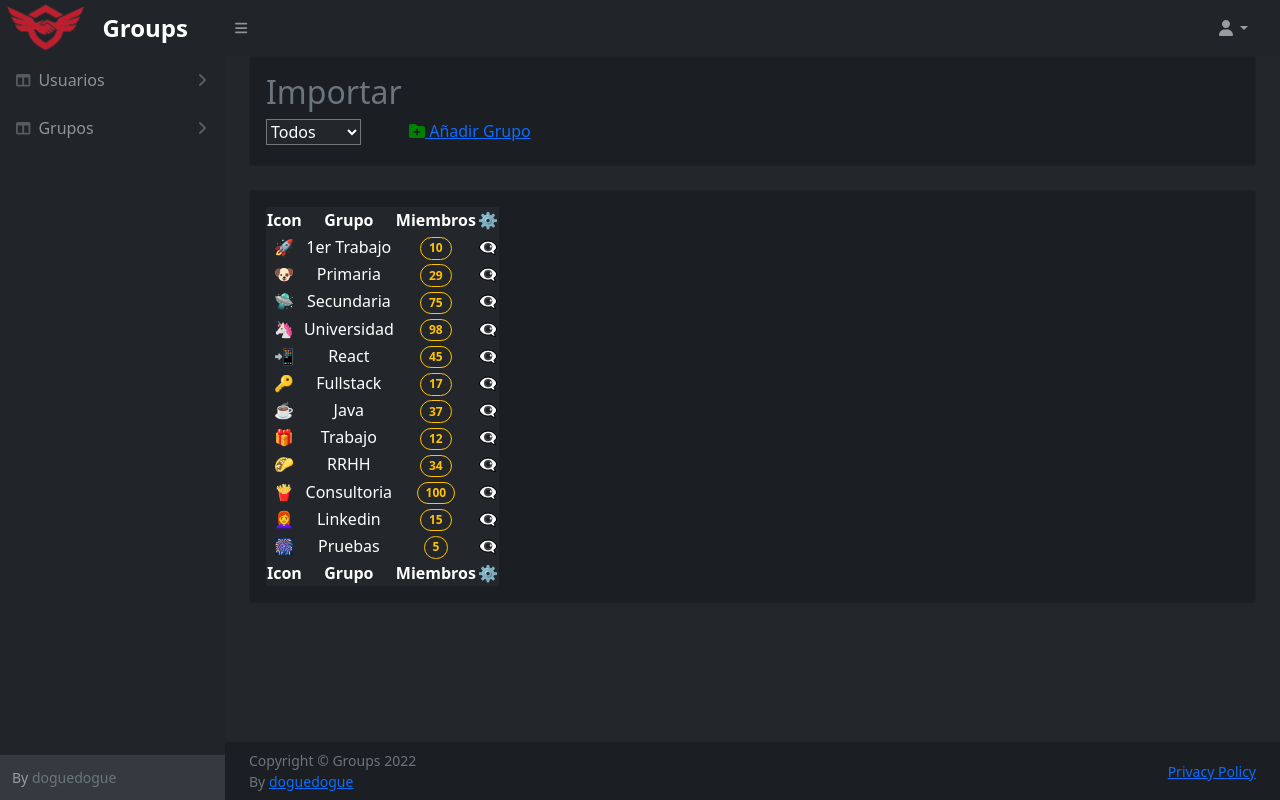
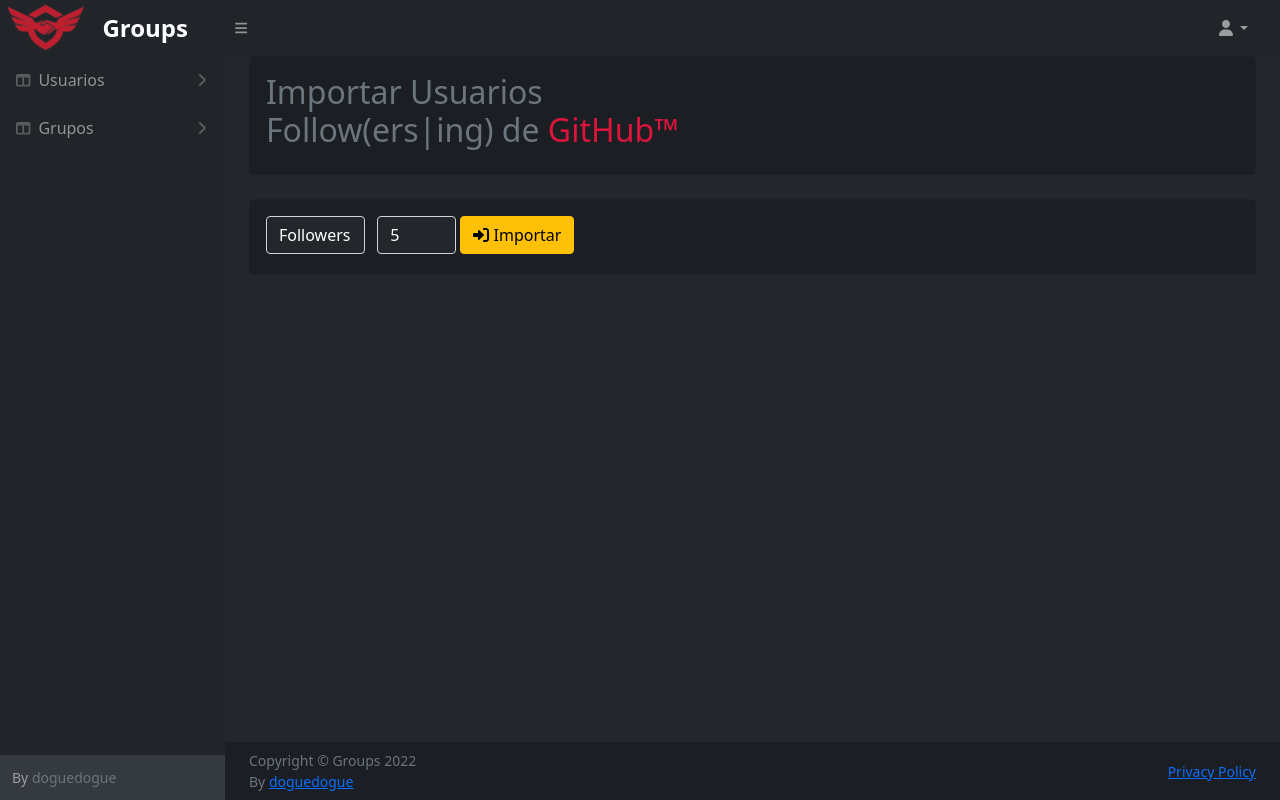
Before and after one commit to doguedogue/groups, a PHP site: page /importar.php in a window 1280 px wide. Run offline with PHP 8.4, Linux system fonts and the light colour scheme; some libraries are stand-ins or nearby versions.

Commit message:
add buttons and start import

```diff
--- a/importar.php
+++ b/importar.php
@@ -74,115 +74,36 @@
                     <div class="container-fluid px-4">
                         <div class="card mb-4">
                             <div class="card-body">
-                                <h2>Importar</h2>
-                                <ol class="breadcrumb mb-1">
-                                    <li class="breadcrumb-item">
-                                        <select class="combo-dark" name="search" id="search">
-                                            <option value="1" active>Todos</option>
-                                            <option value="2">Followers</option>
-                                            <option value="3">Following</option>
-                                        </select>
-                                    </li>
-                                    <li class="breadcrumb-item px-5"><a href="grupos.php"><i class="fas fa-folder-plus" style="color:green"></i>&nbsp;Añadir Grupo</a></li>
-                                </ol>
+                                <h2>Importar Usuarios <br>Follow(ers|ing) de <span style="color:crimson;">GitHub&trade;</span></h2>
                             </div>
                         </div>
                         <div class="card mb-4">
                             <div class="card-body">
-                                <table id="datatablesSimple">
-                                    <thead>
-                                        <tr>
-                                            <th>Icon</th>
-                                            <th>Grupo</th>
-                                            <th>Miembros</th>
-                                            <th>⚙️</th>
-                                        </tr>
-                                    </thead>
-                                    <tfoot>
-                                        <tr>
-                                            <th>Icon</th>
-                                            <th>Grupo</th>
-                                            <th>Miembros</th>
-                                            <th>⚙️</th>
-                                        </tr>
-                                    </tfoot>
-                                    <tbody>
-                                        <tr>
-                                            <td>🚀</td>
-                                            <td>1er Trabajo</td>
-                                            <td><div class="badge badge-pill badge-outline-warning">10</div></td>
-                                            <td><a class="about" href="#" title="ver">👁️‍🗨️</a></td>
-                                        </tr>
-                                        <tr>
-                                            <td>🐶</td>
-                                            <td>Primaria</td>
-                                            <td><div class="badge badge-pill badge-outline-warning">29</div></td>
-                                            <td><a class="about" href="#" title="ver">👁️‍🗨️</a></td>
-                                        </tr>
-                                        <tr>
-                                            <td>🛸</td>
-                                            <td>Secundaria</td>
-                                            <td><div class="badge badge-pill badge-outline-warning">75</div></td>
-                                            <td><a class="about" href="#" title="ver">👁️‍🗨️</a></td>
-                                        </tr>
-                                        <tr>
-                                            <td>🦄</td>
-                                            <td>Universidad</td>
-                                            <td><div class="badge badge-pill badge-outline-warning">98</div></td>
-                                            <td><a class="about" href="#" title="ver">👁️‍🗨️</a></td>
-                                        </tr>
-                                        <tr>
-                                            <td>📲</td>
-                                            <td>React</td>
-                                            <td><div class="badge badge-pill badge-outline-warning">45</div></td>
-                                            <td><a class="about" href="#" title="ver">👁️‍🗨️</a></td>
-                                        </tr>
-                                        <tr>
-                                            <td>🔑</td>
-                                            <td>Fullstack</td>
-                                            <td><div class="badge badge-pill badge-outline-warning">17</div></td>
-                                            <td><a class="about" href="#" title="ver">👁️‍🗨️</a></td>
-                                        </tr>
-                                        <tr>
-                                            <td>☕</td>
-                                            <td>Java</td>
-                                            <td><div class="badge badge-pill badge-outline-warning">37</div></td>
-                                            <td><a class="about" href="#" title="ver">👁️‍🗨️</a></td>
-                                        </tr>
-                                        <tr>
-                                            <td>🎁</td>
-                                            <td>Trabajo</td>
-                                            <td><div class="badge badge-pill badge-outline-warning">12</div></td>
-                                            <td><a class="about" href="#" title="ver">👁️‍🗨️</a></td>
-                                        </tr>
-                                        <tr>
-                                            <td>🌮</td>
-                                            <td>RRHH</td>
-                                            <td><div class="badge badge-pill badge-outline-warning">34</div></td>
-                                            <td><a class="about" href="#" title="ver">👁️‍🗨️</a></td>
-                                        </tr>
-                                        <tr>
-                                            <td>🍟</td>
-                                            <td>Consultoria</td>
-                                            <td><div class="badge badge-pill badge-outline-warning">100</div></td>
-                                            <td><a class="about" href="#" title="ver">👁️‍🗨️</a></td>
-                                        </tr>
-                                        <tr>
-                                            <td>👩‍🦰</td>
-                                            <td>Linkedin</td>
-                                            <td>
-                                                <div class="badge badge-pill badge-outline-warning">15</div>
-                                            </td>
-                                            <td><a class="about" href="#" title="ver">👁️‍🗨️</a></td>
-                                        </tr>
-                                        <tr>
-                                            <td>🎆</td>
-                                            <td>Pruebas</td>
-                                            <td><div class="badge badge-pill badge-outline-warning">5</div></td>
-                                            <td><a class="about" href="#" title="ver">👁️‍🗨️</a></td>
-                                        </tr>
-                                    </tbody>
-                                </table>
+                            <ol class="breadcrumb mb-1">
+                                    <li class="breadcrumb-item  mr-2">
+                                        <select class="form-control combo-dark" name="import_select" id="import_select">
+                                            <option value="follower" selected>Followers</option>
+                                            <option value="following">Following</option>
+                                        </select>
+                                    </li>
+                                    &nbsp;
+                                    <li class="breadcrumb-item  mr-2">
+                                        <select class="form-control combo-dark" name="cantidad" id="cantidad">
+                                            <option value="5" selected>5</option>
+                                            <option value="10">10</option>
+                                            <option value="20">20</option>
+                                            <option value="50">50</option>
+                                            <option value="100">100</option>
+                                            <option value="500">500</option>
+                                            <option value="1000">1,000</option>
+                                            <option value="5000">5,000</option>
+                                            <option value="0">Todos</option>
+                                        </select>
+                                    </li>
+                                    &nbsp;
+                                    <button type="button" class="btn btn-warning mr-3" id="importar">
+                                        <span><i class='fa-solid fa-right-to-bracket'></i></span>&nbsp;Importar</button>
+                                </ol>
                             </div>
                         </div>
                     </div>
@@ -203,6 +124,7 @@
         </div>
         <script src="https://cdn.jsdelivr.net/npm/bootstrap@5.1.3/dist/js/bootstrap.bundle.min.js" crossorigin="anonymous"></script>
         <script src="js/scripts.js"></script>
+        <script src="js/importar.js"></script>
         <script src="https://cdn.jsdelivr.net/npm/simple-datatables@latest" crossorigin="anonymous"></script>
         <script src="js/datatables-simple.js"></script>
     </body>
--- a/index.php
+++ b/index.php
@@ -123,7 +123,7 @@ $resultado->execute();
                             <div class="card-body">
                                 <h2>Mis Grupos</h2>
                                 <ol class="breadcrumb mb-1">
-                                    <li class="breadcrumb-item  mr-2">
+                                    <li class="breadcrumb-item  mr-2 mb-2">
                                         <select class="form-control combo-dark" name="search" id="search">
                                             <option value="1" <?php echo $op1; ?>>Todos</option>
                                             <option value="2" <?php echo $op2; ?>>Followers</option>
--- /dev/null
+++ b/js/importar.js
@@ -0,0 +1,5 @@
+(function () {
+    'use strict';
+
+
+})();
--- a/js/usuarios.js
+++ b/js/usuarios.js
@@ -4,6 +4,11 @@
     $('#search').on('change', '', function (e) {
         const search = $.trim($('#search option:selected').val());
         window.location.href = "./usuarios.php?q="+search;
+    });
+
+
+    $('#importar').click(function () {
+        window.location.href = "./importar.php";
     });
 
     $('#createModal').on('show.bs.modal', function (event) {
```
Also changed, not shown: usuarios.php (+11 -5 lines).
